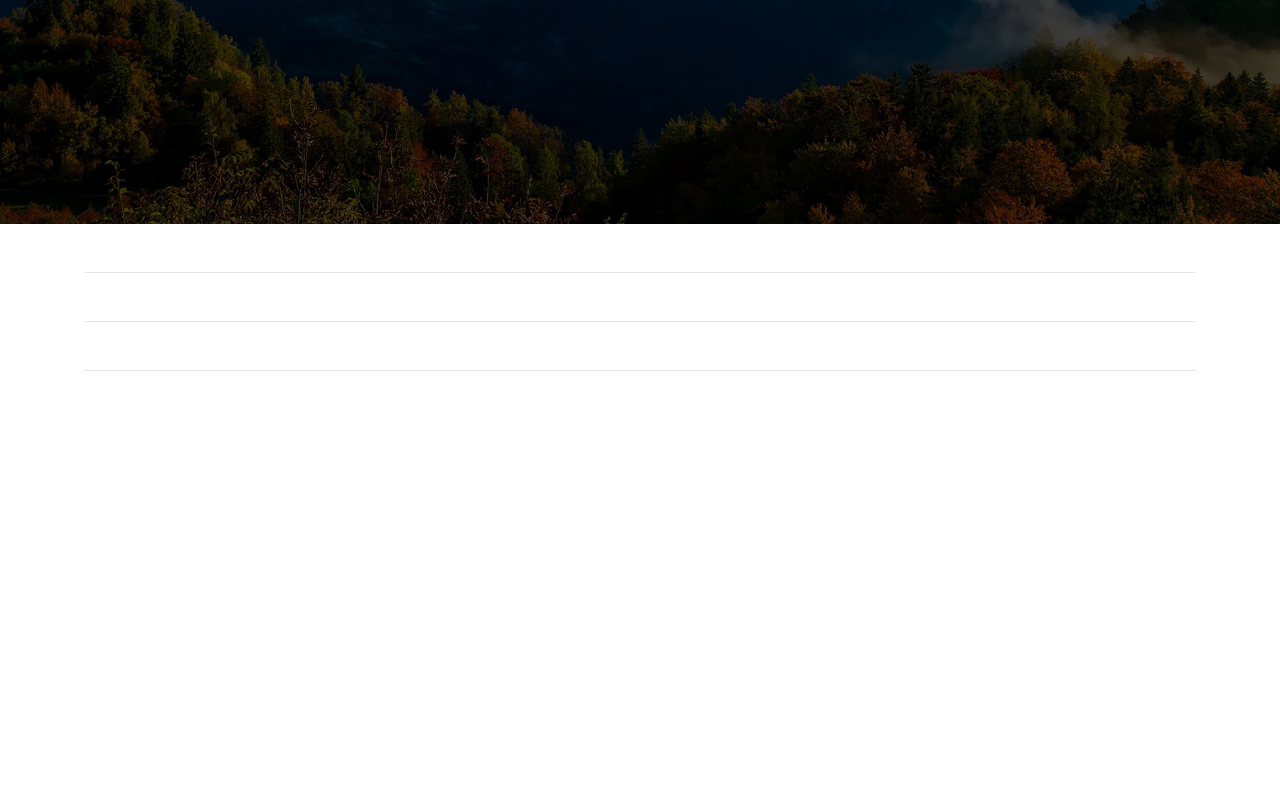
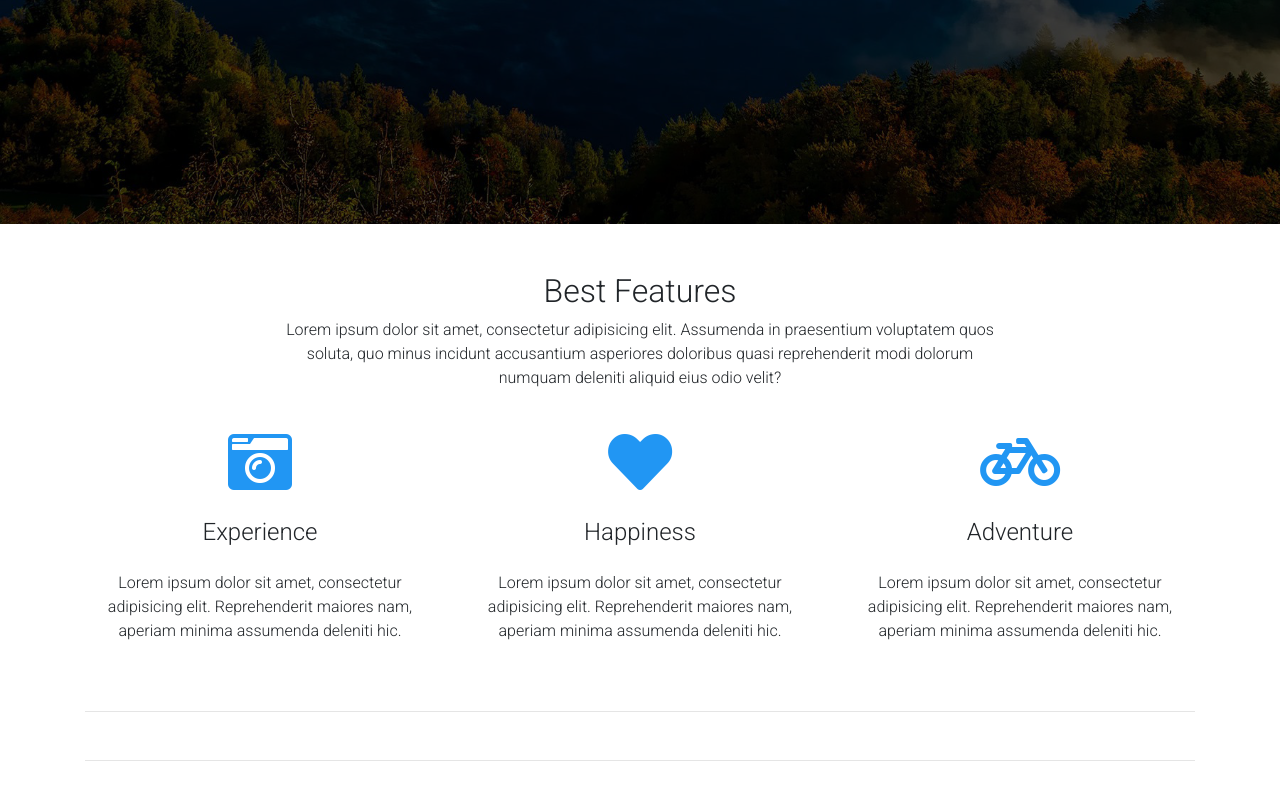
Before and after one commit to ridbay/Landing-Page-Bootsrap, a plain HTML site: page index.html in a window 1280 px wide. Shown: the part 576-1376 px from the top of the page. Before the commit the page ends 947 px from the top, so only its background shows below. Drawn offline with Linux system fonts and the light colour scheme.

Commit message:
Add Sections to the Main section

```diff
--- a/index.html
+++ b/index.html
@@ -114,9 +114,53 @@
     <div class="container">
 
       <!--Section: Best Features-->
-      <section id="best-features">
+      <section id="best-features" class='text-center'>
+        <!--Heading-->
+        <h2 class="md-5">Best Features</h2>
+        <!--Grid row-->
+        <div class="row d-flex justify-content-center mb-4">
+          <!--Grid Column-->
+          <div class="col-md-8">
+            <!--Description-->
+            <p>Lorem ipsum dolor sit amet, consectetur adipisicing elit. Assumenda in praesentium voluptatem quos
+              soluta, quo minus incidunt accusantium asperiores doloribus quasi reprehenderit modi dolorum numquam
+              deleniti aliquid eius odio velit?</p>
+          </div>
+        </div>
+        <!--Grid row-->
 
+        <!--Grid row-->
+        <div class="row">
 
+          <!--Grid column-->
+          <div class="col-md-4 mb-1">
+            <i class="fas fa-camera-retro fa-4x blue-text"></i>
+            <h4 class="my-4">Experience</h4>
+            <p>Lorem ipsum dolor sit amet, consectetur adipisicing elit. Reprehenderit maiores nam, aperiam minima
+              assumenda deleniti hic.</p>
+          </div>
+          <!--Grid column-->
+
+          <!--Grid column-->
+          <div class="col-md-4 mb-1">
+            <i class="fas fa-heart fa-4x blue-text"></i>
+            <h4 class="my-4">Happiness</h4>
+            <p>Lorem ipsum dolor sit amet, consectetur adipisicing elit. Reprehenderit maiores nam, aperiam minima
+              assumenda deleniti hic.</p>
+          </div>
+          <!--Grid column-->
+
+          <!--Grid column-->
+          <div class="col-md-4 mb-1">
+            <i class="fas fa-bicycle fa-4x blue-text"></i>
+            <h4 class="my-4">Adventure</h4>
+            <p>Lorem ipsum dolor sit amet, consectetur adipisicing elit. Reprehenderit maiores nam, aperiam minima
+              assumenda deleniti hic.</p>
+          </div>
+          <!--Grid column-->
+
+        </div>
+        <!--Grid row-->
 
       </section>
       <!--Section: Best Features-->
```
